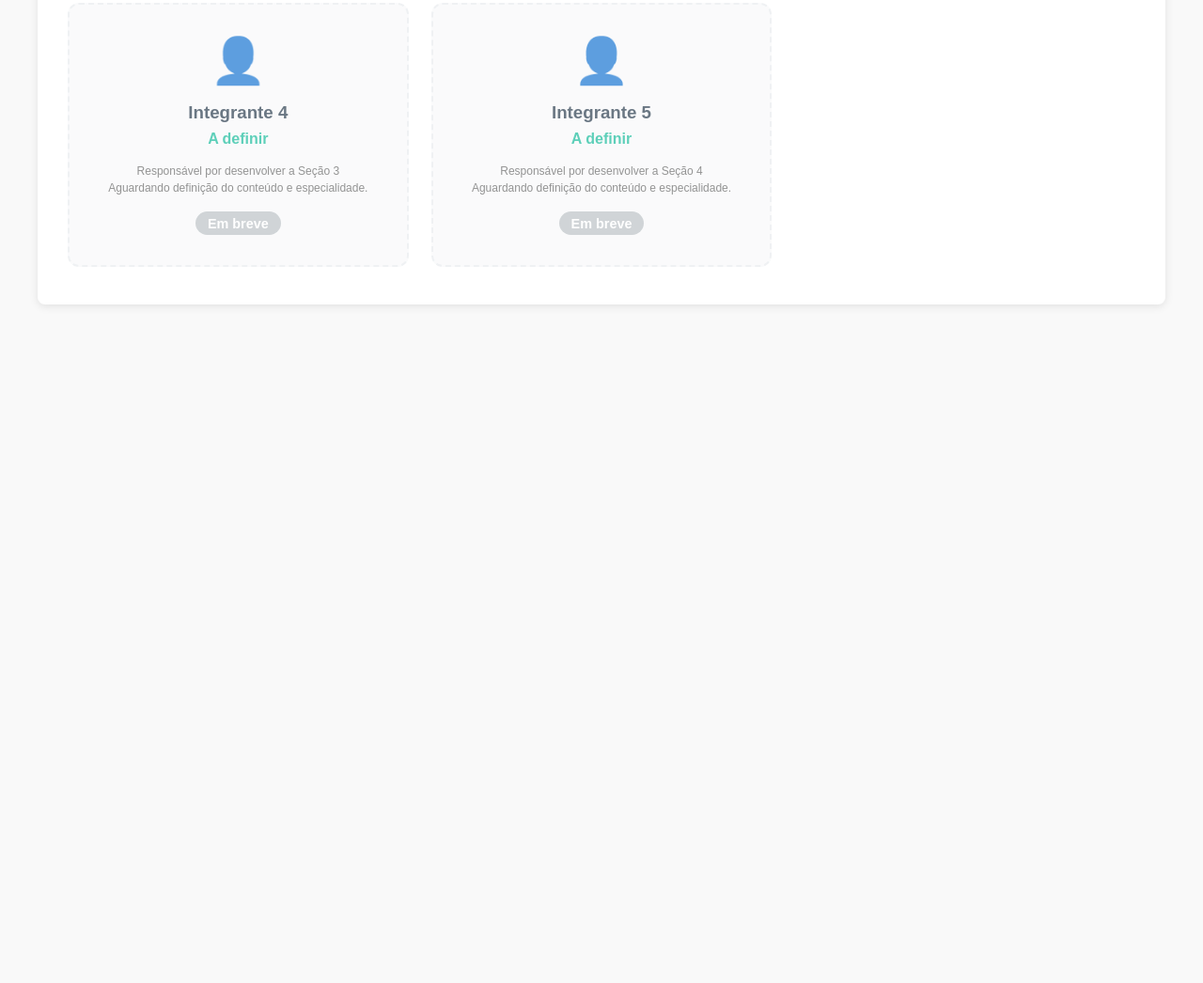
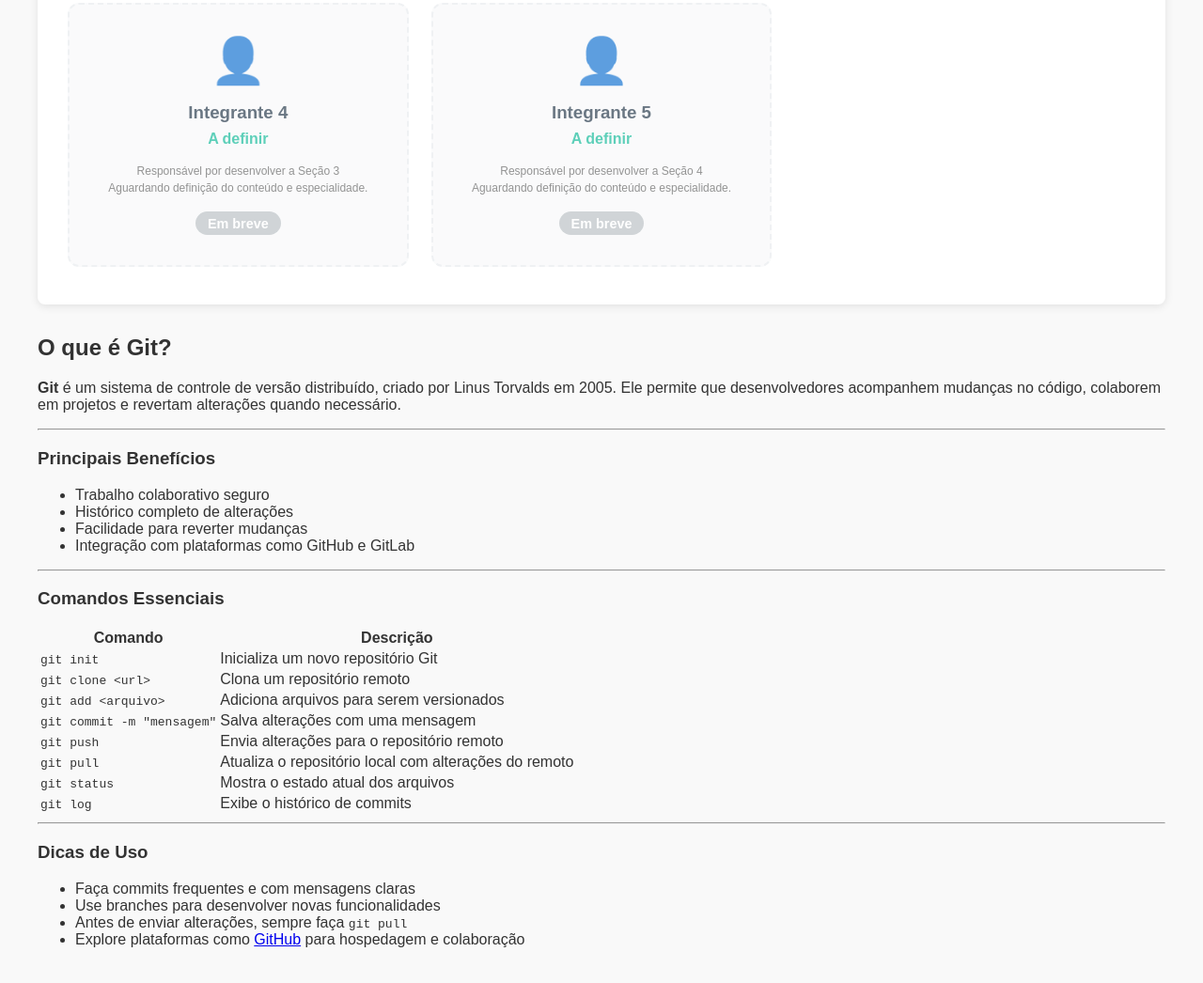
Before and after one commit to wakenedo/LandPage, a plain HTML site: page index.html in a window 1280 px wide. Shown: the part 549-1595 px from the top of the page at 94% size. Before the commit the page ends 937 px from the top, so only its background shows below. Drawn offline with Linux system fonts and the light colour scheme.

Commit message:
chore(script.js): Adapting to project structure

```diff
--- a/components/git-section.html
+++ b/components/git-section.html
@@ -1,9 +1,12 @@
-<section class="section card" id="git-info">
+<section class="git-section" id="git-section">
   <h2 class="section-title">O que é Git?</h2>
   <p>
-    <strong>Git</strong> é um sistema de controle de versão distribuído, criado por Linus Torvalds em 2005. Ele permite que desenvolvedores acompanhem mudanças no código, colaborem em projetos e revertam alterações quando necessário.
+    <strong>Git</strong> é um sistema de controle de versão distribuído, criado
+    por Linus Torvalds em 2005. Ele permite que desenvolvedores acompanhem
+    mudanças no código, colaborem em projetos e revertam alterações quando
+    necessário.
   </p>
-  <hr>
+  <hr />
   <div class="git-benefits">
     <h3>Principais Benefícios</h3>
     <ul>
@@ -13,7 +16,7 @@
       <li>Integração com plataformas como GitHub e GitLab</li>
     </ul>
   </div>
-  <hr>
+  <hr />
   <div class="git-commands">
     <h3>Comandos Essenciais</h3>
     <table>
@@ -59,14 +62,18 @@
       </tbody>
     </table>
   </div>
-  <hr>
+  <hr />
   <div class="git-tips">
     <h3>Dicas de Uso</h3>
     <ul>
       <li>Faça commits frequentes e com mensagens claras</li>
       <li>Use branches para desenvolver novas funcionalidades</li>
       <li>Antes de enviar alterações, sempre faça <code>git pull</code></li>
-      <li>Explore plataformas como <a href="https://github.com/" target="_blank">GitHub</a> para hospedagem e colaboração</li>
+      <li>
+        Explore plataformas como
+        <a href="https://github.com/" target="_blank">GitHub</a> para hospedagem
+        e colaboração
+      </li>
     </ul>
   </div>
 </section>
--- a/components/header.html
+++ b/components/header.html
@@ -7,7 +7,7 @@
   <nav>
     <ul>
       <li><a href="#equipe-section">Equipe</a></li>
-      <li><a href="#" id="git-btn">Git</a></li>
+      <li><a href="#git-section">Git</a></li>
       <li><a href="#section03">Seção 3</a></li>
       <li><a href="#section04">Seção 4</a></li>
       <li><a href="#section05">Seção 5</a></li>
--- a/src/script.js
+++ b/src/script.js
@@ -22,19 +22,14 @@ async function init() {
     <header id="header"></header>
     <main>
     <div id="equipe-section"></div>
+    <div id="git-section"></div>
     </main>
     <div id="footer"></div>
   `;
 
   await loadComponent("header", "header.html");
+  await loadComponent("git-section", "git-section.html");
   await loadComponent("equipe-section", "equipe-section.html");
-
-  // Adiciona o event listener após carregar o git section
-  document.addEventListener("click", (e) => {
-    if (e.target.id === "git-btn") {
-      loadSection("git-section");
-    }
-  });
 }
 
 init();
```
